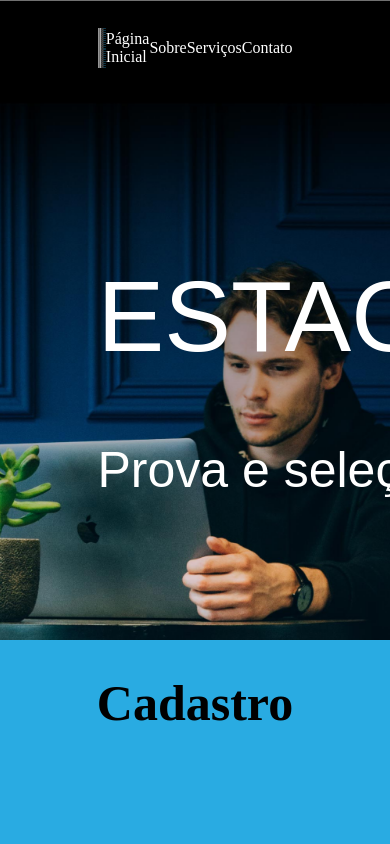
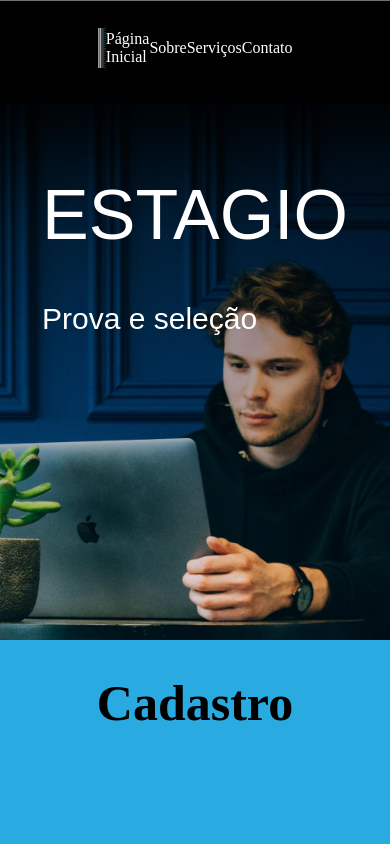
Before and after one commit to karasucyber/in8, a Next.js app: page / in a window 390 px wide. Shown: the top 844 px of the page. Built offline with nearby package versions, Linux system fonts and the light colour scheme.

Commit message:
crud finish

```diff
--- a/Componentes/Parte1.tsx
+++ b/Componentes/Parte1.tsx
@@ -1,6 +1,8 @@
 import React from "react";
 import { Container1, ContainerSubTexto1, ContainerTexto1, FraseEfeito, SubFraseEfeito } from "./Styled";
 import Navbar from "./Navbar";
+
+
 export const Parte1 = () => {
 
 
--- a/Componentes/Parte3.tsx
+++ b/Componentes/Parte3.tsx
@@ -6,6 +6,7 @@ import {
 import { TypeCadastro } from "./CRUD/TypeCadastro";
 import React, { useState } from "react";
 import { dummyCadastrolist } from "./CRUD/TypeCadastro";
+
 type Props = {
   list: TypeCadastro[]
   onDeleteClick: (data: TypeCadastro) => void;
--- a/Componentes/Styled.tsx
+++ b/Componentes/Styled.tsx
@@ -59,6 +59,8 @@ export const NavbarContainer = styled.nav({
 
   });
 /* */
+
+
 /* Parte1*/
 export const Container1 = styled.div({
     display: "flex",
@@ -93,6 +95,17 @@ export const ContainerTexto1 = styled.div({
     alignItems: "center",
     width:"50%",
     height: "30%",
+
+    '@media only screen and (max-width: 780px)': {
+      justifyContent: "center",
+      width: "100%",
+      height: "10%",
+  },
+
+  '@media only screen and (min-width: 781px) and (max-width: 1024px)': {
+
+  },
+
 })
 
 export const ContainerSubTexto1 = styled.div({
@@ -104,18 +117,35 @@ export const ContainerSubTexto1 = styled.div({
 import { css } from 'styled-components';
 
 export const FraseEfeito = styled.h1(({ theme }) => ({
-    fontFamily: 'Helvetica UltraLight, sans-serif',
-    fontSize: '100px',
-    fontWeight: '100',
-    color: "white",
-  }));
+  fontFamily: 'Helvetica UltraLight, sans-serif',
+  fontSize: '100px',
+  color: "white",
+  fontWeight: 100,
+
+  '@media only screen and (max-width: 780px)': {
+    fontSize: "70px"
+  },
+
+  '@media only screen and (min-width: 781px) and (max-width: 1024px)': {
+  },
+}));
 
   export const SubFraseEfeito = styled.h1({
     fontFamily: 'Helvetica UltraLight, sans-serif',
     fontSize: '50px',
     fontWeight: '100',
     color: "white",
+
+    '@media only screen and (max-width: 780px)': {
+      fontSize: "30px"
+  },
+
+  '@media only screen and (min-width: 781px) and (max-width: 1024px)': {
+
+  },
   });
+
+/*  */
 /*Parte2*/
 export const Container2 = styled.div({
     display: "flex",
@@ -134,7 +164,13 @@ export const ContainerForm = styled.div({
     justifyContent: "center",
     alignItems: "flex-start",
     gap: "10px",
-    height: "400px"
+    height: "400px",
+    '@media only screen and (max-width: 780px)': {
+  },
+
+  '@media only screen and (min-width: 781px) and (max-width: 1024px)': {
+
+  },
   });
 
 export const Label = styled.label({
@@ -147,7 +183,14 @@ export const Input = styled.input({
     background: "#29abe2",
     border: "none",
     color: "white",
-    borderBottom: "1px solid white"
+    borderBottom: "1px solid white",
+    '@media only screen and (max-width: 780px)': {
+      width: "400px",
+  },
+
+  '@media only screen and (min-width: 781px) and (max-width: 1024px)': {
+
+  },
 })
 
 export const ContainerButton = styled.div({
@@ -177,6 +220,13 @@ export const Container3 = styled.div({
     background: "",
     margin: "0px",
     padding: "0px",
+    '@media only screen and (max-width: 780px)': {
+      width: "500px",
+  },
+
+  '@media only screen and (min-width: 781px) and (max-width: 1024px)': {
+
+  },
 })
 
 export const ContainerCadastrados = styled.div({
@@ -191,50 +241,6 @@ export const ContainerCadastrados = styled.div({
 
 })
 
-/*Footer*/
-export const ContainerFoooter = styled.div({
-    display: "flex",
-    justifyContent: "center",
-    alignItems: "center",
-    width: "100%",
-    height: "334px", /* Mesma altura que a imagem possui */
-    backgroundImage: `url('/rodape-desktop.jpg')`,
-    margin: "0px",
-    padding: "0px",
-    flexDirection: "column",
-    color: "white",
-    '@media only screen and (max-width: 780px)': {
-        height: '334px', // Ajuste a altura para dispositivos móveis
-        backgroundImage: `url('/rodape-mobile.jpg')`,
-        backgroundPosition: "center",
-        backgroundRepeat: "no-repeat",
-        backgroundSize: "cover",
-    },
-
-    '@media only screen and (min-width: 781px) and (max-width: 1024px)': {
-        height: '334px', // Ajuste a altura para tablets
-
-    },
-})
-
-export const Overlay = styled.div`
-  position: fixed;
-  top: 0;
-  left: 0;
-  width: 100%;
-  height: 100%;
-  background-color: rgba(0, 0, 0, 0.5);
-  display: flex;
-  justify-content: center;
-  align-items: center;
-`;
-
-export const ModalContent = styled.div`
-  background-color: white;
-  padding: 20px;
-  border-radius: 8px;
-  box-shadow: 0px 0px 10px 0px rgba(0, 0, 0, 0.5);
-`;
 
 export const CadastroItem = styled.div`
   display: flex;
@@ -311,6 +317,38 @@ export const TabsContainer = styled.div`
   }
 `;
 
+/**/
+
+
+/*Footer*/
+export const ContainerFoooter = styled.div({
+    display: "flex",
+    justifyContent: "center",
+    alignItems: "center",
+    width: "100%",
+    height: "334px", /* Mesma altura que a imagem possui */
+    backgroundImage: `url('/rodape-desktop.jpg')`,
+    margin: "0px",
+    padding: "0px",
+    flexDirection: "column",
+    color: "white",
+    '@media only screen and (max-width: 780px)': {
+        height: '334px', // Ajuste a altura para dispositivos móveis
+        backgroundImage: `url('/rodape-mobile.jpg')`,
+        backgroundPosition: "center",
+        backgroundRepeat: "no-repeat",
+        backgroundSize: "cover",
+    },
+
+    '@media only screen and (min-width: 781px) and (max-width: 1024px)': {
+        height: '334px', // Ajuste a altura para tablets
+
+    },
+})
+
+
+
+
 /*Geral*/
 export const ContainerTitulo = styled.div({
  display: "flex",
--- /dev/null
+++ b/Componentes/style.css
@@ -0,0 +1,14 @@
+@font-face {
+    font-family: 'MinhaFonte';
+    src: url('../Fonts/HelveticaUltraLt_0.ttf') format('truetype');
+    font-weight: normal;
+    font-style: normal;
+  }
+
+  .container {
+    font-family: 'MinhaFonte', sans-serif;
+  }
+
+  .texto {
+    font-size: 16px;
+  }
```
Also changed, not shown: Componentes/tabs.tsx (added).
